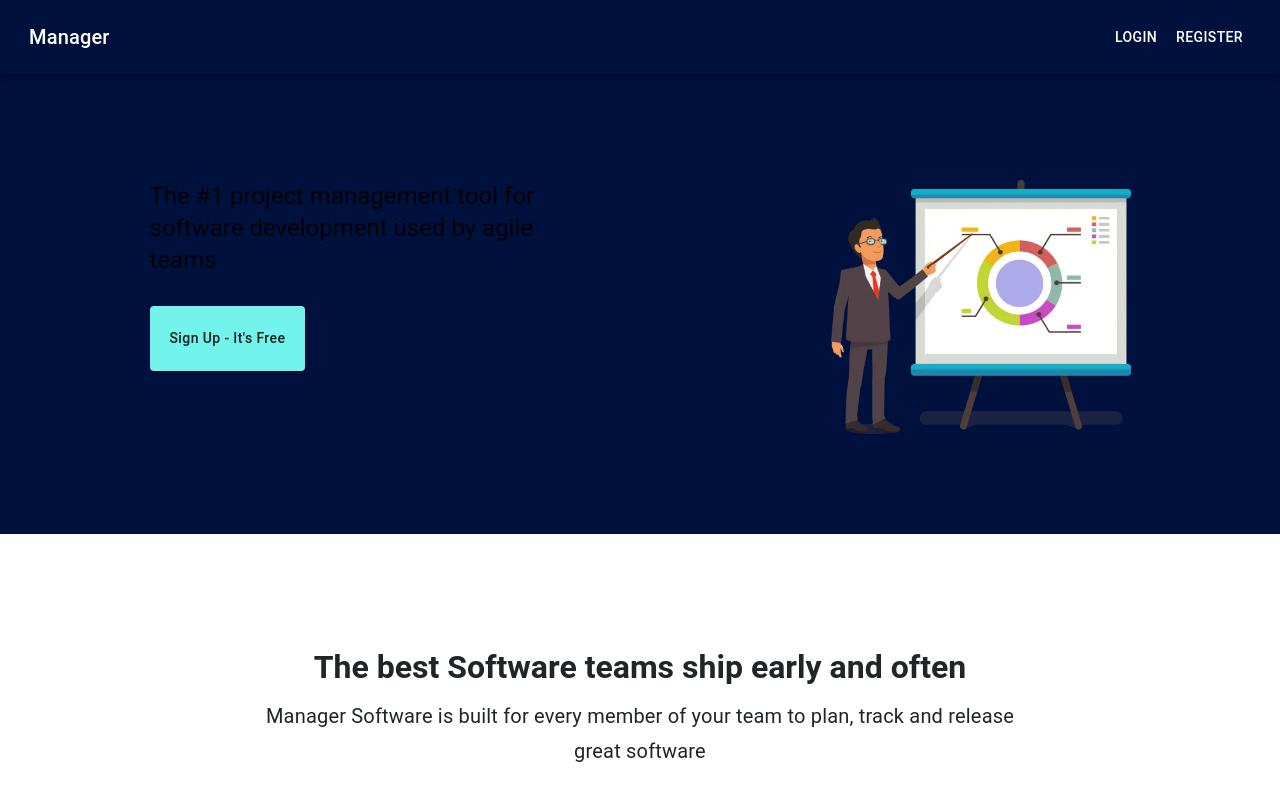
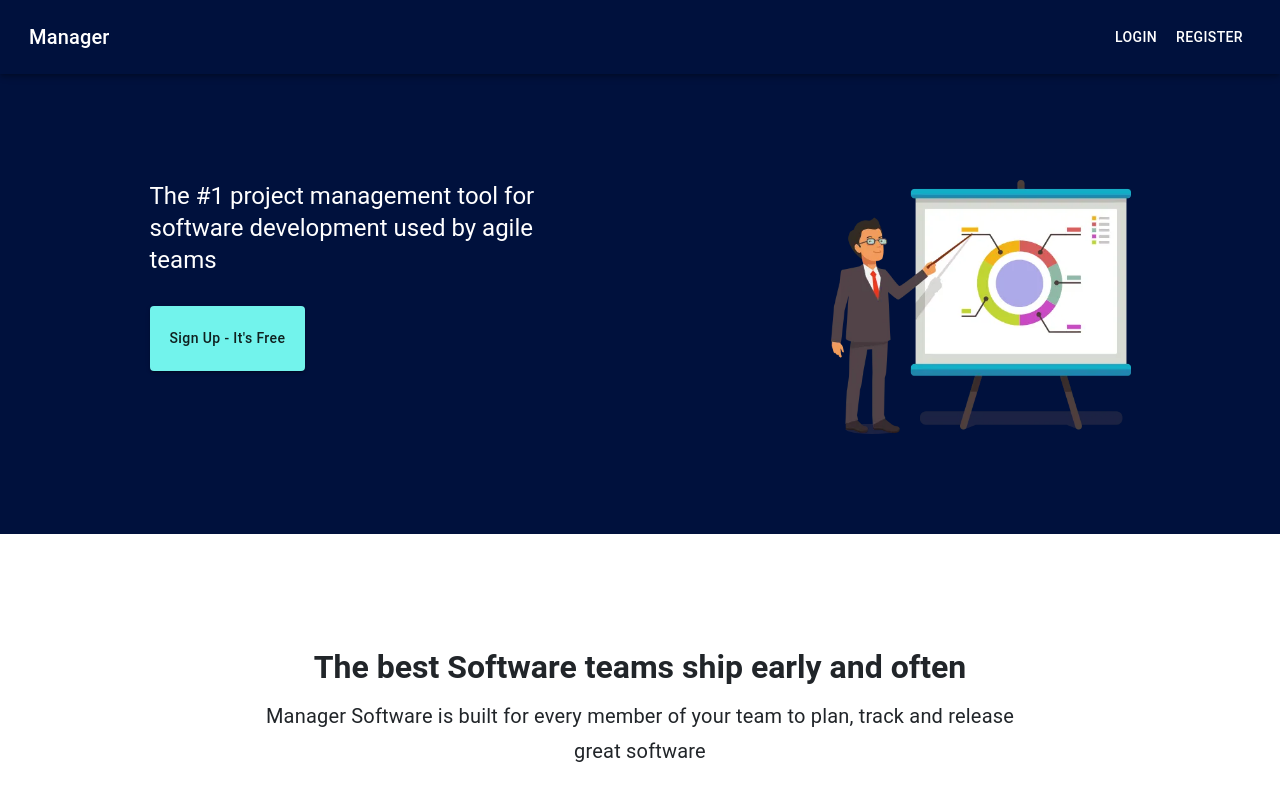
Before and after one commit to olatunde1998/project-manager, a Next.js app: page / in a window 1280 px wide. Shown: the top 800 px of the page. Built offline with nearby package versions, Linux system fonts and the light colour scheme.

Commit message:
neccessary styling added

```diff
--- a/components/HomeComponents/Hero.tsx
+++ b/components/HomeComponents/Hero.tsx
@@ -21,7 +21,7 @@ const Hero = () => {
       >
         <Grid item>
           <div className="max-w-[390px]">
-            <Typography variant="h5">
+            <Typography variant="h5" sx={{color:"white"}}>
               The #1 project management tool for software development used by
               agile teams
             </Typography>
--- a/pages/Register.tsx
+++ b/pages/Register.tsx
@@ -80,7 +80,7 @@ const Register = () => {
                 <Button sx={{width:"100%", padding:"20px"}} type="submit" variant="contained" color="primary">Sign up</Button>
               </Grid>
               <Grid item xs={12} sm={6}>
-                <Typography variant="h6" component="p">
+                <Typography variant="h6" component="p" sx={{fontSize:"18px"}}>
                   Already have account? <Link href="/Login"> Sign in.</Link>
                 </Typography>
               </Grid>
```
